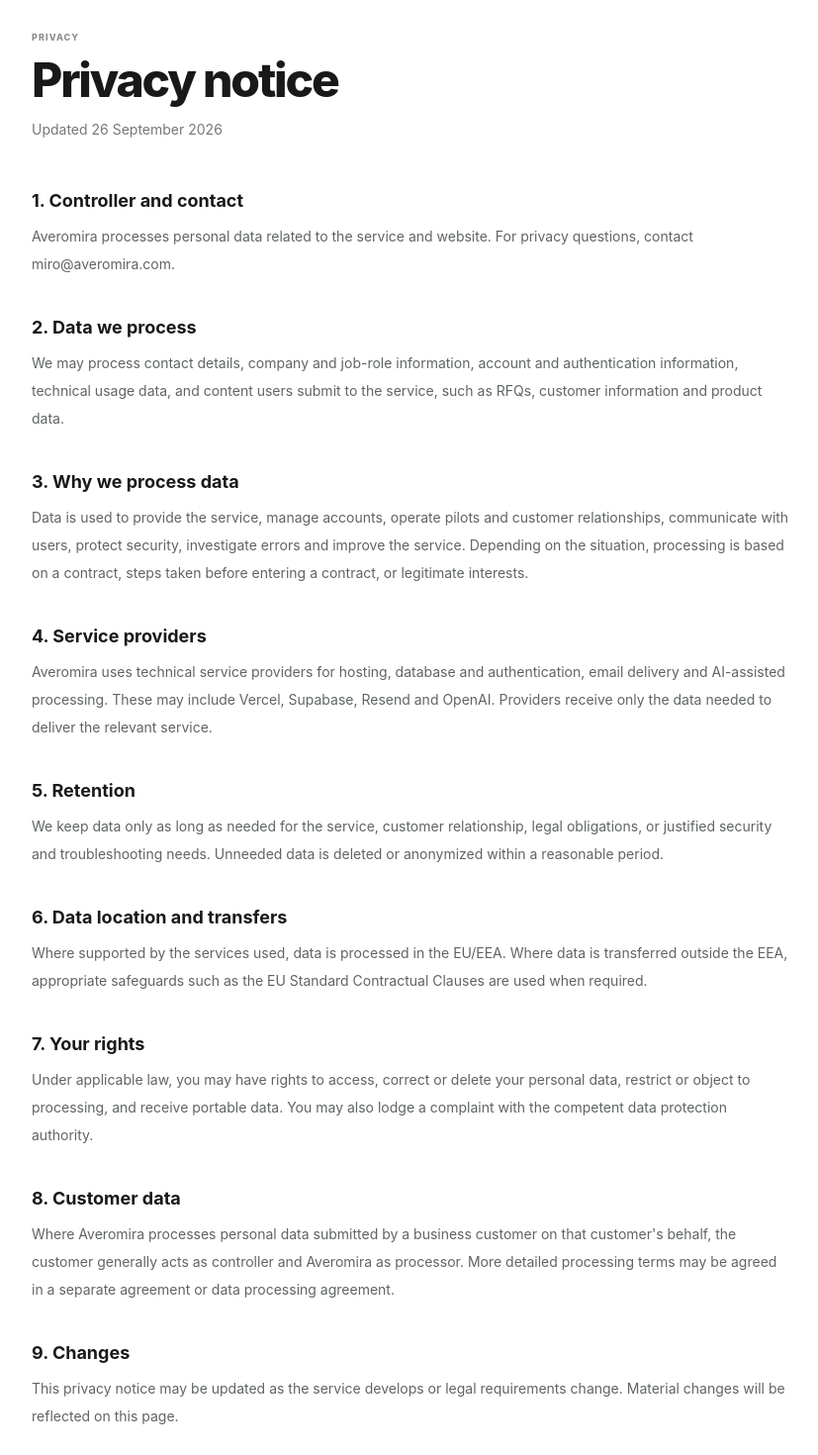
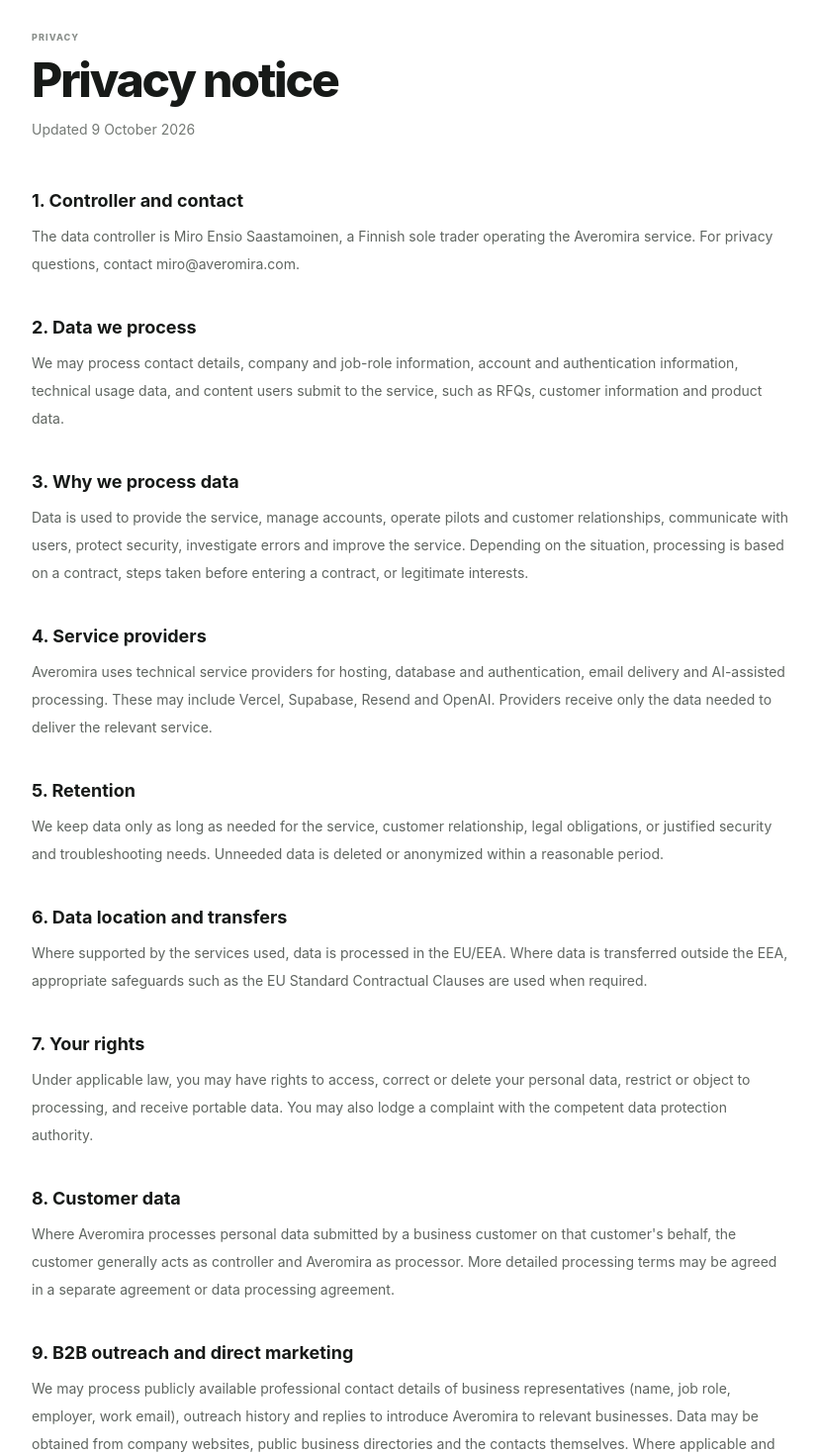
Before and after one commit to miromnb-coder/Rivora, a Next.js app: page /privacy in a window 1280 px wide. Shown: the part 100-1570 px from the top of the page at 99% size, without its empty margins (224-1051 px from the left). Built offline with nearby package versions, Linux system fonts and the light colour scheme; no server answers.

Commit message:
docs: clarify controller and B2B prospect privacy disclosures (#100)

```diff
--- a/app/privacy/page.tsx
+++ b/app/privacy/page.tsx
@@ -7,7 +7,7 @@ export default async function PrivacyPage() {
 
   const sections = fi
     ? [
-        ["1. Rekisterinpitäjä ja yhteys", "Averomira käsittelee palveluun ja verkkosivuun liittyviä henkilötietoja. Tietosuojaa koskevissa asioissa voit ottaa yhteyttä osoitteeseen miro@averomira.com."],
+        ["1. Rekisterinpitäjä ja yhteys", "Rekisterinpitäjä on Miro Ensio Saastamoinen, yksityinen elinkeinonharjoittaja (Averomira-palvelu). Tietosuojaa koskevissa asioissa voit ottaa yhteyttä osoitteeseen miro@averomira.com."],
         ["2. Mitä tietoja käsittelemme", "Voimme käsitellä yhteystietoja, yritys- ja työroolitietoja, kirjautumis- ja käyttäjätilitietoja, palvelun käyttöön liittyviä teknisiä tietoja sekä sisältöä, jonka käyttäjä toimittaa palveluun, kuten tarjouspyyntöjä, asiakas- ja tuotetietoja."],
         ["3. Miksi tietoja käsitellään", "Tietoja käytetään palvelun toimittamiseen, käyttäjätilien hallintaan, pilotin ja asiakassuhteen hoitamiseen, viestintään, tietoturvaan, virheiden selvittämiseen ja palvelun kehittämiseen. Käsittely perustuu tilanteesta riippuen sopimukseen, sopimusta edeltäviin toimiin tai oikeutettuun etuun."],
         ["4. Palveluntarjoajat", "Averomira käyttää palvelun toteuttamisessa ulkopuolisia teknisiä palveluntarjoajia esimerkiksi hostingiin, tietokantaan ja tunnistautumiseen, sähköpostien toimitukseen sekä AI-avusteiseen käsittelyyn. Näihin voivat kuulua Vercel, Supabase, Resend ja OpenAI. Palveluntarjoajille annetaan vain palvelun tuottamiseen tarvittavia tietoja."],
@@ -15,10 +15,11 @@ export default async function PrivacyPage() {
         ["6. Tietojen sijainti ja siirrot", "Tietoja pyritään käsittelemään EU/ETA-alueella, kun se on käytettyjen palveluiden osalta mahdollista. Jos tietoja siirretään ETA-alueen ulkopuolelle, käytetään soveltuvia suojatoimia, kuten EU:n vakiosopimuslausekkeita, kun niitä tarvitaan."],
         ["7. Oikeutesi", "Soveltuvan lain mukaan sinulla voi olla oikeus saada pääsy henkilötietoihisi, pyytää niiden oikaisua tai poistamista, rajoittaa käsittelyä, vastustaa käsittelyä ja saada tiedot siirrettyä. Voit myös tehdä valituksen toimivaltaiselle tietosuojaviranomaiselle."],
         ["8. Yritysasiakkaiden aineisto", "Kun Averomira käsittelee yritysasiakkaan palveluun tuomaa henkilötietoa asiakkaan puolesta, asiakas toimii lähtökohtaisesti rekisterinpitäjänä ja Averomira henkilötietojen käsittelijänä. Tarkemmat käsittelyehdot voidaan sopia erillisessä sopimuksessa tai tietojenkäsittelysopimuksessa."],
-        ["9. Muutokset", "Tätä tietosuojakuvausta voidaan päivittää palvelun kehittyessä tai sääntelyn muuttuessa. Olennaiset muutokset merkitään tälle sivulle."],
+        ["9. B2B-asiakashankinta ja suoramarkkinointi", "Voimme käyttää yritysten yhteyshenkilöiden julkisia ammatillisia yhteystietoja (nimi, työrooli, työnantaja, työsähköposti), yhteydenottohistoriaa ja vastauksia Averomiran yritysasiakashankintaan. Tietoja kerätään esimerkiksi yritysten verkkosivuilta, julkisista yritystietolähteistä ja yhteyshenkilöiltä itseltään. Henkilötietojen käsittely perustuu tapauskohtaisen arvioinnin jälkeen oikeutettuun etuun, kun sen edellytykset täyttyvät; sähköpostimarkkinoinnissa noudatetaan lisäksi soveltuvia suoramarkkinointisääntöjä. Markkinointia varten kerättyjä tietoja säilytetään vain niin kauan kuin tarpeellista, ja tarpeellisuus tarkistetaan säännöllisesti. Voit milloin tahansa maksutta vastustaa suoramarkkinointia vastaamalla saamaasi viestiin tai lähettämällä sähköpostia osoitteeseen miro@averomira.com. Tämän jälkeen tietojasi ei enää käytetä suoramarkkinointiin; kiellon noudattamiseen tarvittava vähimmäistieto voidaan säilyttää."],
+        ["10. Muutokset", "Tätä tietosuojakuvausta voidaan päivittää palvelun kehittyessä tai sääntelyn muuttuessa. Olennaiset muutokset merkitään tälle sivulle."],
       ]
     : [
-        ["1. Controller and contact", "Averomira processes personal data related to the service and website. For privacy questions, contact miro@averomira.com."],
+        ["1. Controller and contact", "The data controller is Miro Ensio Saastamoinen, a Finnish sole trader operating the Averomira service. For privacy questions, contact miro@averomira.com."],
         ["2. Data we process", "We may process contact details, company and job-role information, account and authentication information, technical usage data, and content users submit to the service, such as RFQs, customer information and product data."],
         ["3. Why we process data", "Data is used to provide the service, manage accounts, operate pilots and customer relationships, communicate with users, protect security, investigate errors and improve the service. Depending on the situation, processing is based on a contract, steps taken before entering a contract, or legitimate interests."],
         ["4. Service providers", "Averomira uses technical service providers for hosting, database and authentication, email delivery and AI-assisted processing. These may include Vercel, Supabase, Resend and OpenAI. Providers receive only the data needed to deliver the relevant service."],
@@ -26,7 +27,8 @@ export default async function PrivacyPage() {
         ["6. Data location and transfers", "Where supported by the services used, data is processed in the EU/EEA. Where data is transferred outside the EEA, appropriate safeguards such as the EU Standard Contractual Clauses are used when required."],
         ["7. Your rights", "Under applicable law, you may have rights to access, correct or delete your personal data, restrict or object to processing, and receive portable data. You may also lodge a complaint with the competent data protection authority."],
         ["8. Customer data", "Where Averomira processes personal data submitted by a business customer on that customer's behalf, the customer generally acts as controller and Averomira as processor. More detailed processing terms may be agreed in a separate agreement or data processing agreement."],
-        ["9. Changes", "This privacy notice may be updated as the service develops or legal requirements change. Material changes will be reflected on this page."],
+        ["9. B2B outreach and direct marketing", "We may process publicly available professional contact details of business representatives (name, job role, employer, work email), outreach history and replies to introduce Averomira to relevant businesses. Data may be obtained from company websites, public business directories and the contacts themselves. Where applicable and following a case-specific assessment, processing is based on legitimate interests; direct email marketing must additionally comply with applicable marketing rules. We retain prospect information only as long as necessary and periodically review that necessity. You may object to direct marketing at any time, free of charge, by replying to our email or contacting miro@averomira.com. We will stop using your data for direct marketing and may retain only the minimum information needed to honour the objection."],
+        ["10. Changes", "This privacy notice may be updated as the service develops or legal requirements change. Material changes will be reflected on this page."],
       ];
 
   return (
@@ -45,7 +47,7 @@ export default async function PrivacyPage() {
             {fi ? "Tietosuojakuvaus" : "Privacy notice"}
           </h1>
           <p className="mt-4 text-sm text-[#747975]">
-            {fi ? "Päivitetty 26.9.2026" : "Updated 26 September 2026"}
+            {fi ? "Päivitetty 9.10.2026" : "Updated 9 October 2026"}
           </p>
         </header>
 
```
